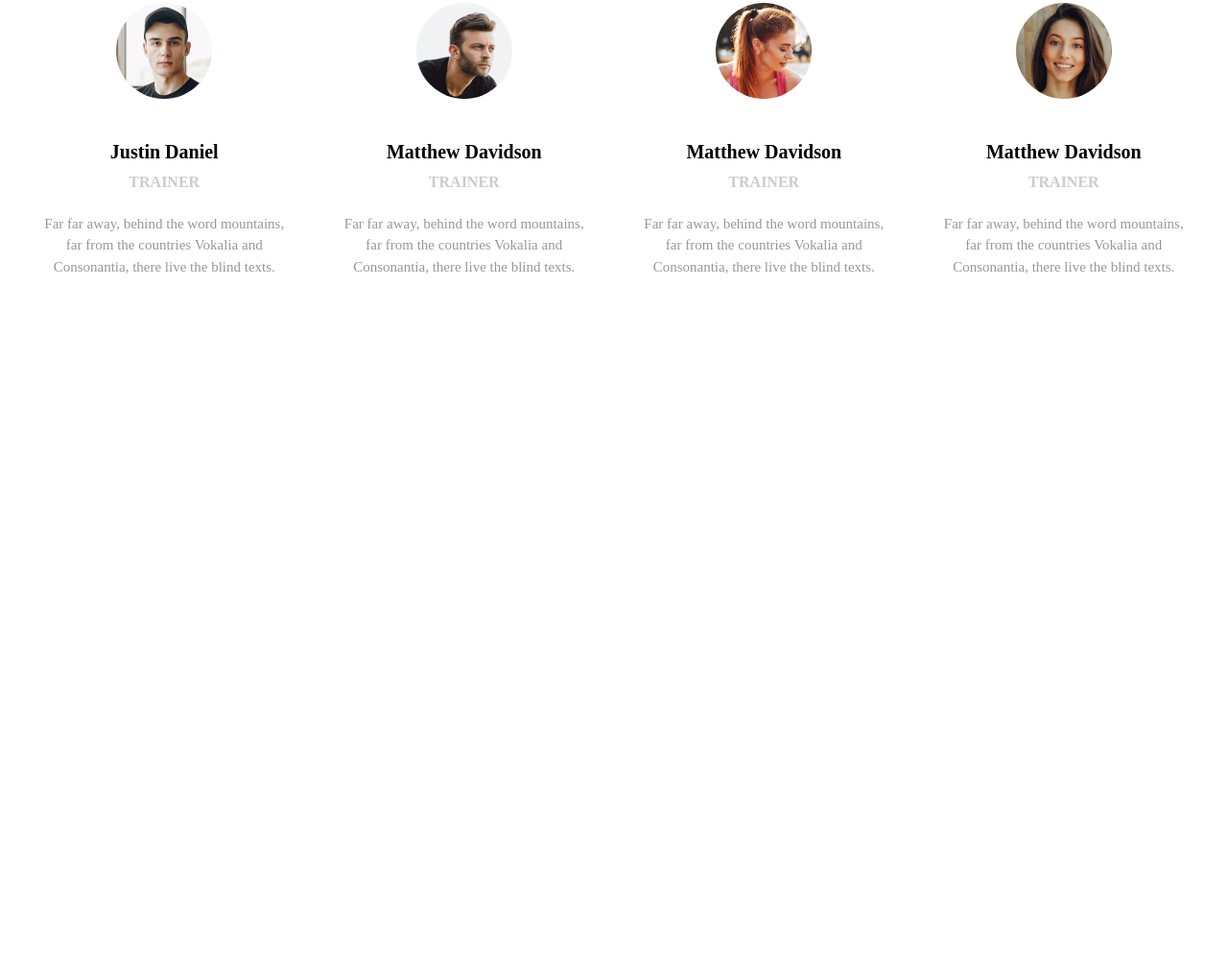
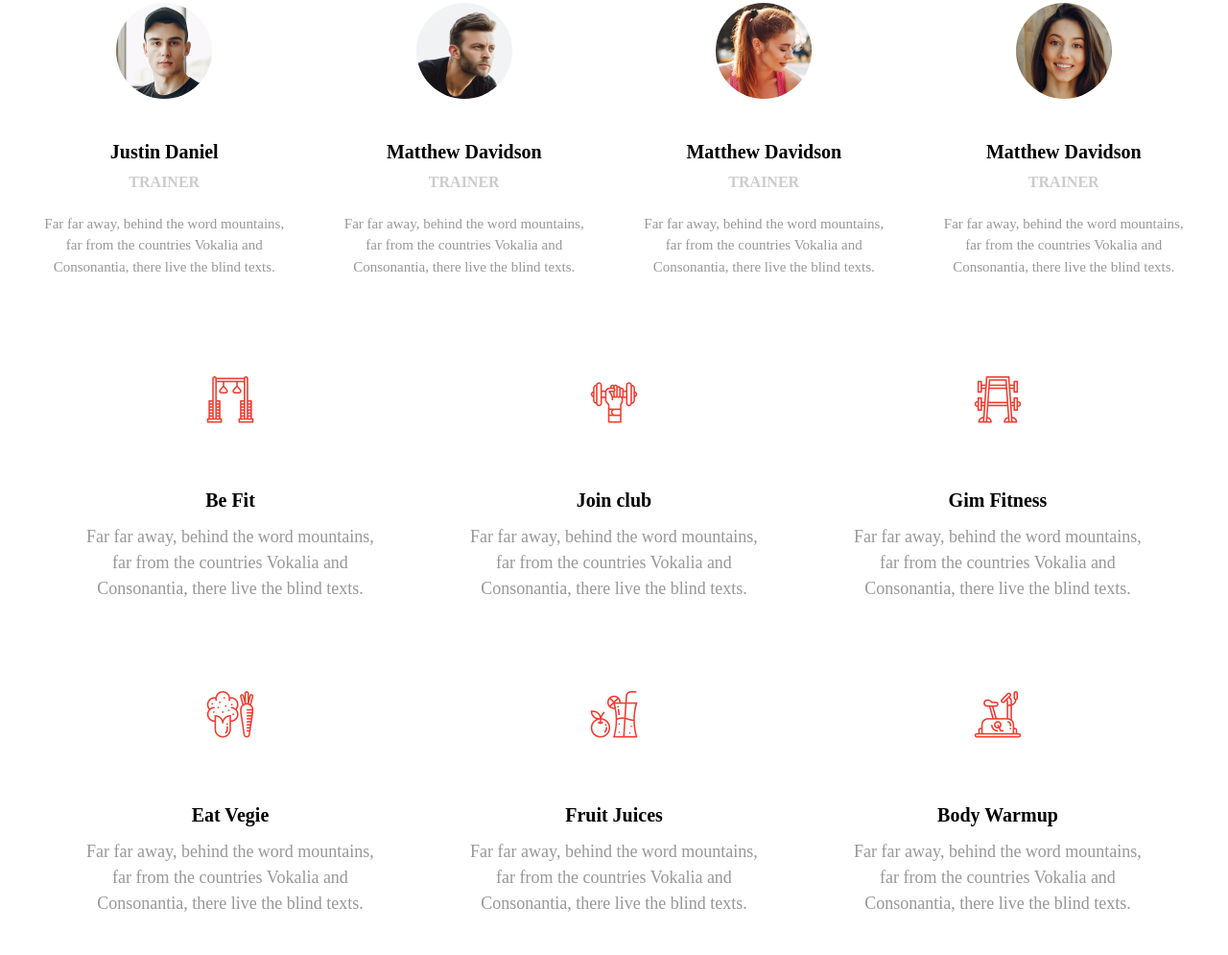
Before and after one commit to shodon2007/stamina, a plain HTML site: page index.html in a window 1280 px wide. Shown: the part 4161-5156 px from the top of the page at 96% size. Before the commit the page ends 4500 px from the top, so only its background shows below. Drawn offline with nearby package versions, Linux system fonts and the light colour scheme; files whose address does not match are found by name; a web font is replaced by a local one.

Commit message:
added services

```diff
--- a/index.html
+++ b/index.html
@@ -358,7 +358,62 @@
 
 
     <div class="services" id="services">
-
+        <div class="body">
+            <div class="swiper-slide">
+                <div class="slide__logo" id="logo1"></div>
+                <div class="slide__title">Be Fit</div>
+                <div class="slide__text">
+                    Far far away, behind the word mountains,
+                    far from the countries Vokalia and Consonantia,
+                    there live the blind texts.
+                </div>
+            </div>
+            <div class="swiper-slide">
+                <div class="slide__logo" id="logo2"></div>
+                <div class="slide__title">Join club</div>
+                <div class="slide__text">
+                    Far far away, behind the word mountains,
+                    far from the countries Vokalia and Consonantia,
+                    there live the blind texts.
+                </div>
+            </div>
+            <div class="swiper-slide">
+                <div class="slide__logo" id="logo3"></div>
+                <div class="slide__title">Gim Fitness</div>
+                <div class="slide__text">
+                    Far far away, behind the word mountains,
+                    far from the countries Vokalia and Consonantia,
+                    there live the blind texts.
+                </div>
+            </div>
+            <div class="swiper-slide">
+                <div class="slide__logo" id="logo4"></div>
+                <div class="slide__title">Eat Vegie </div>
+                <div class="slide__text">
+                    Far far away, behind the word mountains,
+                    far from the countries Vokalia and Consonantia,
+                    there live the blind texts.
+                </div>
+            </div>
+            <div class="swiper-slide">
+                <div class="slide__logo" id="logo5"></div>
+                <div class="slide__title">Fruit Juices</div>
+                <div class="slide__text">
+                    Far far away, behind the word mountains,
+                    far from the countries Vokalia and Consonantia,
+                    there live the blind texts.
+                </div>
+            </div>
+            <div class="swiper-slide">
+                <div class="slide__logo" id="logo6"></div>
+                <div class="slide__title">Body Warmup</div>
+                <div class="slide__text">
+                    Far far away, behind the word mountains,
+                    far from the countries Vokalia and Consonantia,
+                    there live the blind texts.
+                </div>
+            </div>
+        </div>
     </div>
 
 
--- /dev/null
+++ b/scss/_services.scss
@@ -0,0 +1,4 @@
+.services .body {
+    display: grid;
+    grid-template-columns: repeat(3, 1fr);
+}
--- a/scss/style.scss
+++ b/scss/style.scss
@@ -8,6 +8,8 @@
 @import "_quote";
 @import "_class";
 @import "_trainer";
+@import "_services";
+
 
 body {
     font-family: Muli;
```
Also changed, not shown: css/style.css.
